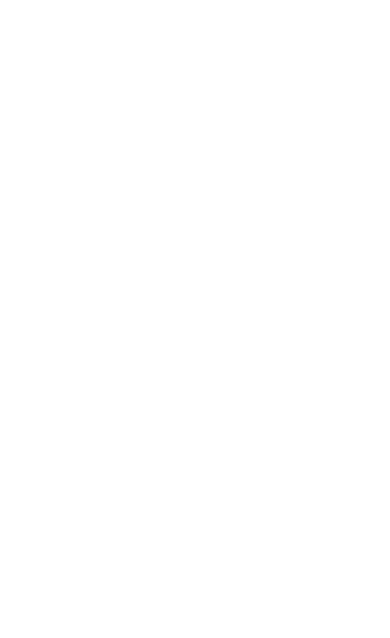
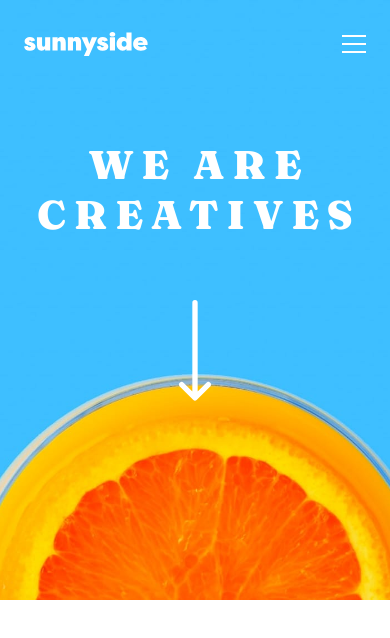
Before and after one commit to neont21/sunnyside-agency-landing-page, a React (Vite) app: page / in a window 390 px wide. Shown: the top 638 px of the page. Built offline with nearby package versions, Linux system fonts and the light colour scheme.

Commit message:
feat(hero): implement mobile HeroSection and Navigation components

```diff
--- a/src/App.tsx
+++ b/src/App.tsx
@@ -1,7 +1,9 @@
+import { HeroSection } from "./components/HeroSection/HeroSection";
+
 function App() {
   return (
     <main>
-      {/* 향후 순차적으로 구현될 섹션들이 위치할 곳 */}
+      <HeroSection />
     </main>
   );
 }
--- /dev/null
+++ b/src/components/HeroSection/HeroSection.module.css
@@ -0,0 +1,54 @@
+.hero {
+  position: relative;
+  display: flex;
+  flex-direction: column;
+  align-items: center;
+
+  width: 100%;
+  height: 600px;
+
+  background-image: url('/images/mobile/image-header.jpg');
+  background-repeat: no-repeat;
+  background-size: cover;
+  background-position: center bottom;
+}
+
+.content {
+  display: flex;
+  flex-direction: column;
+  align-items: center;
+  text-align: center;
+  width: 100%;
+  padding-inline: 1rem;
+  margin-top: 3.25rem;
+}
+
+.title {
+  margin: 0 0 3.25rem;
+  font-family: var(--ff-fraunces);
+  font-weight: var(--fw-fraunces-black);
+  font-size: clamp(2rem, 14.55vw - 0.91rem, 2.5rem);
+  line-height: 1.25;
+  color: var(--white);
+  text-transform: uppercase;
+  letter-spacing: 0.2em;
+  padding-left: 0.2em;
+}
+
+.scrollLink {
+  display: inline-flex;
+  align-items: center;
+  justify-content: center;
+  padding: 0.5rem;
+  transition: transform 0.2s ease;
+}
+
+.scrollLink:hover,
+.scrollLink:focus-visible {
+  transform: translateY(4px);
+}
+
+.arrowIcon {
+  width: 2rem;
+  height: auto;
+}
--- /dev/null
+++ b/src/components/HeroSection/HeroSection.tsx
@@ -0,0 +1,29 @@
+import { Navigation } from './Navigation/Navigation';
+import styles from './HeroSection.module.css';
+
+/**
+ * 사이트 최상단 히어로 섹션 컴포넌트
+ */
+export function HeroSection() {
+  return (
+    <header className={styles.hero}>
+      <Navigation />
+
+      <div className={styles.content}>
+        <h1 className={styles.title}>We are creatives</h1>
+        <a
+          href="#features"
+          className={styles.scrollLink}
+          aria-label="Scroll down to features"
+        >
+          <img
+            src="/images/icon-arrow-down.svg"
+            alt=""
+            aria-hidden="true"
+            className={styles.arrowIcon}
+          />
+        </a>
+      </div>
+    </header>
+  );
+}
--- /dev/null
+++ b/src/components/HeroSection/Navigation/Navigation.module.css
@@ -0,0 +1,106 @@
+.nav {
+  position: relative;
+  display: flex;
+  justify-content: space-between;
+  align-items: center;
+  width: 100%;
+  padding: 2rem 1.5rem;
+  z-index: 10;
+}
+
+.logoLink {
+  display: inline-flex;
+  align-items: center;
+}
+
+.logo {
+  height: 1.5rem;
+  width: auto;
+}
+
+.toggleButton {
+  background: none;
+  border: none;
+  /* 클릭 영역(터치 타겟)을 확장하면서 위치 유지 */
+  padding: 0.5rem;
+  margin: -0.5rem;
+  cursor: pointer;
+  display: flex;
+  align-items: center;
+  justify-content: center;
+}
+
+.menuList {
+  /* 기본 상태: 닫힘 */
+  display: none;
+  position: absolute;
+  top: calc(100% + 1.25rem);
+  left: 1.5rem;
+  right: 1.5rem;
+  background-color: var(--white);
+  padding: 2.5rem 1.5rem;
+  list-style: none;
+  margin: 0;
+  flex-direction: column;
+  align-items: center;
+  gap: 2rem;
+  box-shadow: 0 10px 25px rgba(0, 0, 0, 0.05);
+}
+
+.menuListOpen {
+  display: flex;
+}
+
+.menuList::before {
+  content: "";
+  position: absolute;
+  top: -24px;
+  right: 0;
+  width: 0;
+  height: 0;
+  border-left: 24px solid transparent;
+  border-bottom: 24px solid var(--white);
+}
+
+.menuItem {
+  width: 100%;
+  text-align: center;
+}
+
+.menuLink {
+  text-decoration: none;
+  color: var(--grey-550);
+  font-family: var(--ff-barlow);
+  font-weight: var(--fw-barlow-semi-bold);
+  font-size: 1.25rem;
+  transition: color 0.2s ease;
+}
+
+.menuLink:hover,
+.menuLink:focus-visible {
+  color: var(--grey-950);
+}
+
+.contactButton {
+  display: inline-block;
+  background-color: var(--yellow-500);
+  color: var(--grey-950);
+  font-family: var(--ff-fraunces);
+  font-weight: var(--fw-fraunces-bold);
+  font-size: 0.9375rem;
+  text-transform: uppercase;
+  padding: 1rem 2rem;
+  border-radius: 9999px;
+  letter-spacing: -0.1px;
+  transition: filter 0.2s ease, transform 0.1s ease;
+}
+
+.contactButton:hover,
+.contactButton:focus-visible {
+  filter: brightness(0.92);
+}
+
+.contactButton:active {
+  filter: brightness(0.85);
+  transform: scale(0.98);
+}
--- /dev/null
+++ b/src/components/HeroSection/Navigation/Navigation.tsx
@@ -0,0 +1,48 @@
+import { useState } from 'react';
+import styles from './Navigation.module.css';
+
+/**
+ * Sunnyside 웹사이트의 글로벌 네비게이션 컴포넌트
+ * 모바일 화면에서는 햄버거 버튼과 토글 드롭다운 메뉴로 렌더링
+ */
+export function Navigation() {
+  const [isOpen, setIsOpen] = useState<boolean>(false);
+
+  const handleToggle = (): void => {
+    setIsOpen((prev) => !prev);
+  };
+
+  return (
+    <nav className={styles.nav} aria-label="Main Navigation">
+      <a href="/" className={styles.logoLink} aria-label="Sunnyside Home">
+        <img src="/images/logo.svg" alt="Sunnyside" className={styles.logo} />
+      </a>
+
+      <button
+        type="button"
+        className={styles.toggleButton}
+        aria-expanded={isOpen}
+        aria-controls="primary-navigation"
+        aria-label="Toggle navigation menu"
+        onClick={handleToggle}
+      >
+        <img src="/images/icon-hamburger.svg" alt="" aria-hidden="true" />
+      </button>
+
+      <ul id="primary-navigation" className={`${styles.menuList} ${isOpen ? styles.menuListOpen : ''}`}>
+        <li className={styles.menuItem}>
+          <a href="#about" className={styles.menuLink}>About</a>
+        </li>
+        <li className={styles.menuItem}>
+          <a href="#services" className={styles.menuLink}>Services</a>
+        </li>
+        <li className={styles.menuItem}>
+          <a href="#projects" className={styles.menuLink}>Projects</a>
+        </li>
+        <li className={styles.menuItem}>
+          <a href="#contact" className={`${styles.menuLink} ${styles.contactButton}`}>CONTACT</a>
+        </li>
+      </ul>
+    </nav>
+  );
+}
```
